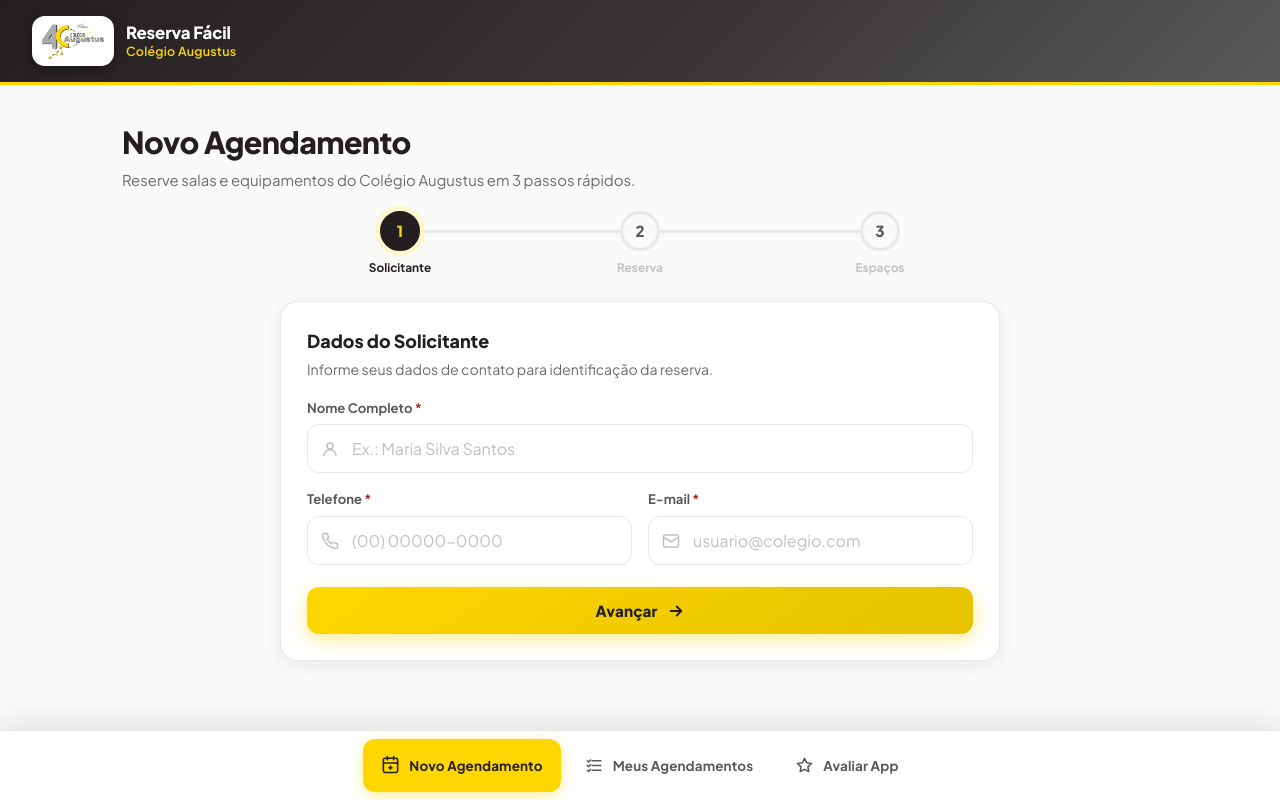
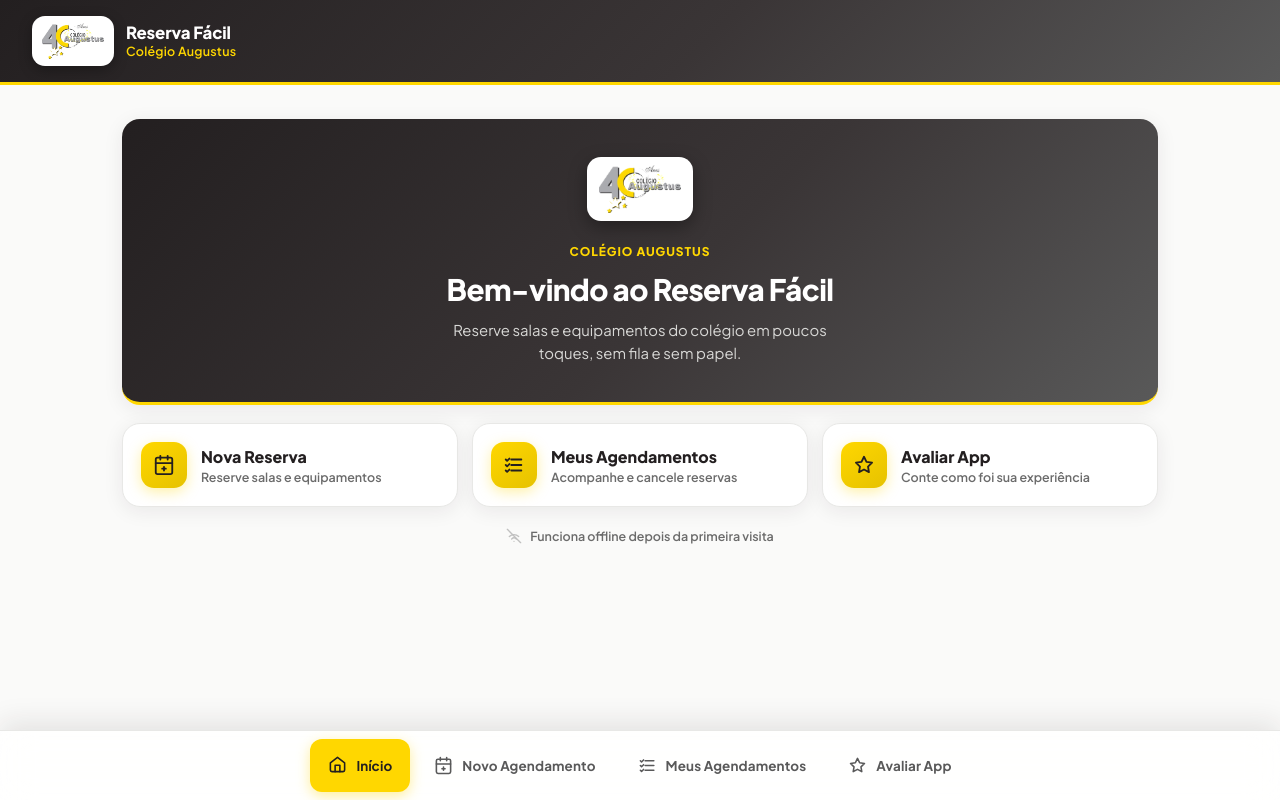
Before and after one commit to leletdecopas/reserva-facil-augustus, a plain HTML site: page index.html in a window 1280 px wide. Drawn offline with Linux system fonts and the light colour scheme.

Commit message:
Adicionar tela Início com atalhos e incluir QR Code no repositório

```diff
--- a/index.html
+++ b/index.html
@@ -101,6 +101,46 @@ main{max-width:1100px;margin:0 auto;padding:22px 16px 8px}
 .screen-head{margin-bottom:20px}
 .screen-title{font-size:1.55rem;font-weight:800;letter-spacing:-.02em}
 .screen-sub{color:var(--texto-sec);font-size:.93rem;margin-top:4px}
+
+/* ---------- Início ---------- */
+.home-hero{
+  background:linear-gradient(135deg,#231F20 0%,#3A3536 55%,#595959 100%);
+  color:#fff;border-radius:var(--radius);border-bottom:3px solid var(--dourado);
+  padding:30px 22px;text-align:center;box-shadow:var(--shadow);margin-bottom:18px;
+}
+.home-logo{
+  height:64px;width:auto;background:#fff;padding:8px 12px;border-radius:14px;
+  box-shadow:0 6px 18px rgba(0,0,0,.35);
+}
+.home-kicker{
+  margin-top:16px;font-size:.75rem;font-weight:800;letter-spacing:.08em;
+  text-transform:uppercase;color:var(--dourado);
+}
+.home-hero h1{font-size:1.5rem;font-weight:800;letter-spacing:-.02em;margin-top:6px}
+.home-desc{color:#D8D8D6;font-size:.93rem;margin:8px auto 0;max-width:430px}
+.home-actions{display:grid;gap:14px;margin-bottom:16px}
+.home-action{
+  display:flex;align-items:center;gap:14px;text-align:left;
+  background:var(--card);border:1px solid var(--borda);border-radius:var(--radius);
+  box-shadow:var(--shadow);padding:18px;color:var(--preto);
+  transition:transform .15s ease,box-shadow .2s ease;
+}
+.home-action:hover{transform:translateY(-2px);box-shadow:var(--shadow-lg)}
+.home-action:active{transform:scale(.98)}
+.home-icon{
+  width:46px;height:46px;flex:none;border-radius:13px;
+  background:linear-gradient(145deg,var(--dourado),var(--dourado-2));
+  display:grid;place-items:center;color:var(--preto);
+  box-shadow:0 4px 14px rgba(255,215,0,.35);
+}
+.home-icon svg{width:22px;height:22px}
+.home-action-text{font-weight:800;font-size:1rem}
+.home-action-text small{display:block;font-size:.78rem;font-weight:600;color:var(--texto-sec);margin-top:2px}
+.home-offline{
+  display:flex;align-items:center;justify-content:center;gap:8px;
+  font-size:.78rem;font-weight:600;color:var(--texto-sec);padding:4px 0 8px;
+}
+.home-offline svg{width:16px;height:16px;flex:none;color:var(--cinza-claro)}
 
 /* ---------- Cards ---------- */
 .card{
@@ -372,6 +412,9 @@ textarea.input:focus{outline:none;border-color:var(--dourado-2);box-shadow:0 0 0
   .nav-item svg{width:19px;height:19px}
   main{padding:34px 32px 20px}
   .screen-title{font-size:1.9rem}
+  .home-actions{grid-template-columns:repeat(3,1fr)}
+  .home-hero{padding:38px 32px}
+  .home-hero h1{font-size:1.85rem}
   .field-grid.two{grid-template-columns:1fr 1fr}
   .confirm-actions{flex-direction:row;justify-content:center}
   .confirm-actions .btn{flex:0 1 auto;min-width:230px}
@@ -401,7 +444,11 @@ textarea.input:focus{outline:none;border-color:var(--dourado-2);box-shadow:0 0 0
     </div>
   </div>
   <nav class="app-nav" id="appNav" aria-label="Navegação principal">
-    <button class="nav-item" type="button" data-screen="novo" aria-current="page">
+    <button class="nav-item" type="button" data-screen="inicio" aria-current="page">
+      <svg viewBox="0 0 24 24" fill="none" stroke="currentColor" stroke-width="2" stroke-linecap="round" stroke-linejoin="round" aria-hidden="true"><path d="m3 10 9-7 9 7v9a2 2 0 0 1-2 2H5a2 2 0 0 1-2-2z"/><path d="M9 21v-8h6v8"/></svg>
+      <span>Início</span>
+    </button>
+    <button class="nav-item" type="button" data-screen="novo">
       <svg viewBox="0 0 24 24" fill="none" stroke="currentColor" stroke-width="2" stroke-linecap="round" stroke-linejoin="round" aria-hidden="true"><rect x="3" y="4" width="18" height="18" rx="2"/><path d="M16 2v4M8 2v4M3 10h18M12 14v4M10 16h4"/></svg>
       <span>Novo Agendamento</span>
     </button>
@@ -417,8 +464,38 @@ textarea.input:focus{outline:none;border-color:var(--dourado-2);box-shadow:0 0 0
 </header>
 
 <main>
+  <!-- ============ TELA: INÍCIO ============ -->
+  <section class="screen active" id="tela-inicio" aria-labelledby="titulo-inicio">
+    <div class="home-hero">
+      <img class="home-logo" src="logo-augustus.png" alt="Colégio Augustus — 40 Anos">
+      <p class="home-kicker">Colégio Augustus</p>
+      <h1 id="titulo-inicio">Bem-vindo ao Reserva Fácil</h1>
+      <p class="home-desc">Reserve salas e equipamentos do colégio em poucos toques, sem fila e sem papel.</p>
+    </div>
+
+    <div class="home-actions">
+      <button type="button" class="home-action" data-go="novo">
+        <span class="home-icon" aria-hidden="true"><svg viewBox="0 0 24 24" fill="none" stroke="currentColor" stroke-width="2" stroke-linecap="round" stroke-linejoin="round"><rect x="3" y="4" width="18" height="18" rx="2"/><path d="M16 2v4M8 2v4M3 10h18M12 14v4M10 16h4"/></svg></span>
+        <span class="home-action-text">Nova Reserva<small>Reserve salas e equipamentos</small></span>
+      </button>
+      <button type="button" class="home-action" data-go="meus">
+        <span class="home-icon" aria-hidden="true"><svg viewBox="0 0 24 24" fill="none" stroke="currentColor" stroke-width="2" stroke-linecap="round" stroke-linejoin="round"><path d="M9 6h11M9 12h11M9 18h11"/><path d="m3 6 1.5 1.5L7 5M3 12l1.5 1.5L7 11M3 18l1.5 1.5L7 17"/></svg></span>
+        <span class="home-action-text">Meus Agendamentos<small>Acompanhe e cancele reservas</small></span>
+      </button>
+      <button type="button" class="home-action" data-go="avaliar">
+        <span class="home-icon" aria-hidden="true"><svg viewBox="0 0 24 24" fill="none" stroke="currentColor" stroke-width="2" stroke-linecap="round" stroke-linejoin="round"><path d="m12 3 2.7 5.5 6.1.9-4.4 4.3 1 6.1-5.4-2.9-5.4 2.9 1-6.1L3.2 9.4l6.1-.9z"/></svg></span>
+        <span class="home-action-text">Avaliar App<small>Conte como foi sua experiência</small></span>
+      </button>
+    </div>
+
+    <p class="home-offline">
+      <svg viewBox="0 0 24 24" fill="none" stroke="currentColor" stroke-width="2" stroke-linecap="round" stroke-linejoin="round" aria-hidden="true"><path d="M12 20h.01"/><path d="M8.5 16.4a5 5 0 0 1 7 0"/><path d="M5 12.9a10 10 0 0 1 14 0"/><path d="m2 2 20 20"/></svg>
+      Funciona offline depois da primeira visita
+    </p>
+  </section>
+
   <!-- ============ TELA: NOVO AGENDAMENTO ============ -->
-  <section class="screen active" id="tela-novo" aria-labelledby="titulo-novo">
+  <section class="screen" id="tela-novo" aria-labelledby="titulo-novo">
     <div class="screen-head">
       <h1 class="screen-title" id="titulo-novo">Novo Agendamento</h1>
       <p class="screen-sub">Reserve salas e equipamentos do Colégio Augustus em 3 passos rápidos.</p>
@@ -784,6 +861,13 @@ function showScreen(id){
 $$("#appNav .nav-item").forEach(function(btn){
   btn.addEventListener("click", function(){
     showScreen("tela-" + btn.dataset.screen);
+  });
+});
+
+/* ---------- Atalhos da tela Início ---------- */
+$$("[data-go]").forEach(function(btn){
+  btn.addEventListener("click", function(){
+    showScreen("tela-" + btn.dataset.go);
   });
 });
 
--- a/sw.js
+++ b/sw.js
@@ -1,6 +1,6 @@
 "use strict";
 
-var CACHE = "reserva-facil-v1";
+var CACHE = "reserva-facil-v2";
 var ASSETS = [
   "./",
   "./index.html",
```
Also changed, not shown: QR Code - Reserva Fácil.jpg (added).
